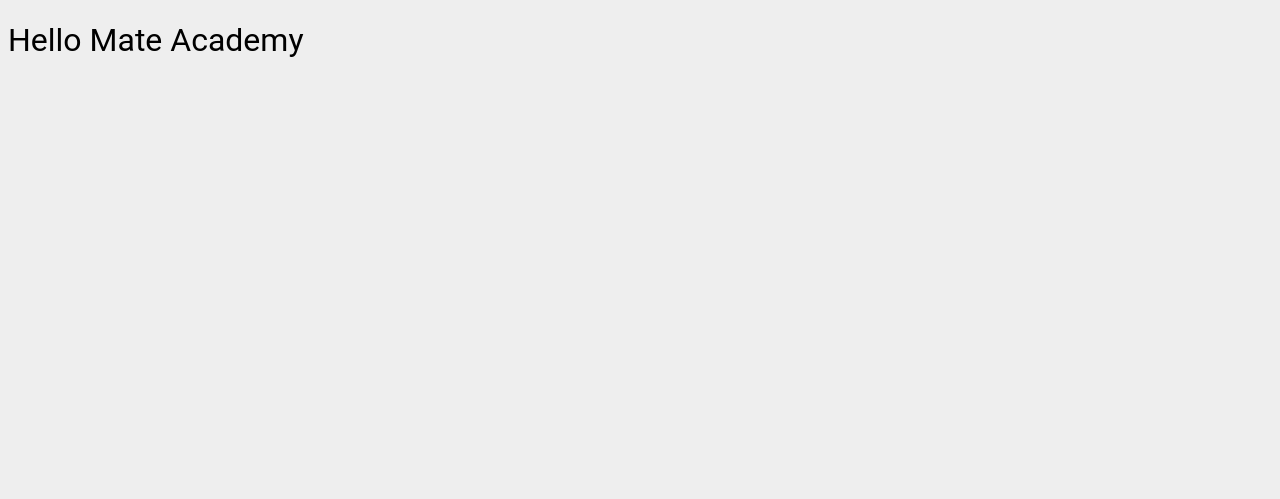
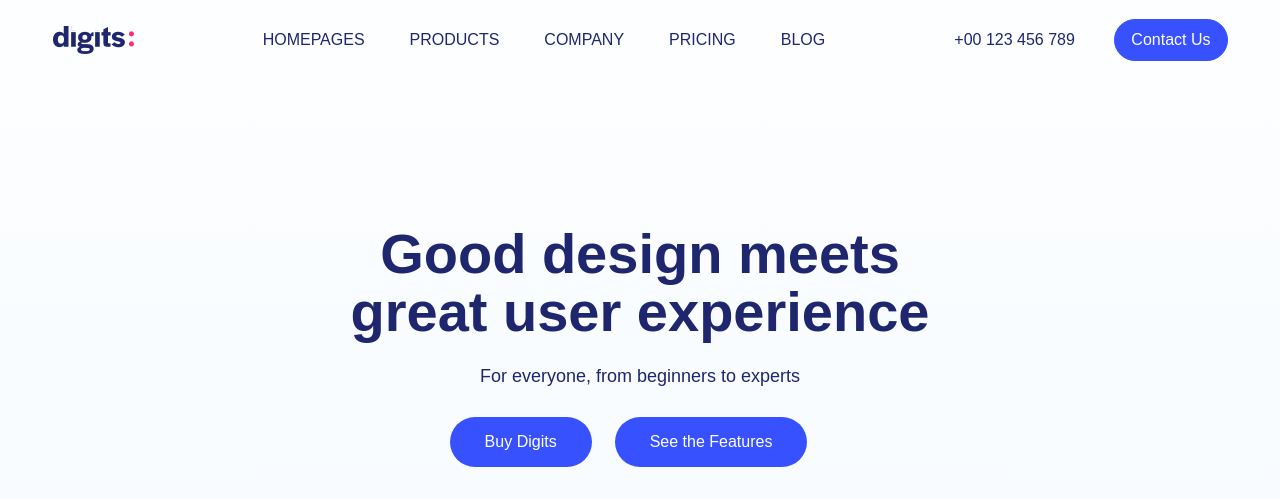
Before and after one commit to zhenya-mezhueva/Digits, a website built with Parcel: page src/index.html in a window 1280 px wide. Shown: the top 499 px of the page. Built offline with nearby package versions, Linux system fonts and the light colour scheme; files whose address does not match are found by name; a web font is replaced by a local one.

Commit message:
first commit

```diff
--- a/src/index.html
+++ b/src/index.html
@@ -3,11 +3,42 @@
   <head>
     <meta charset="UTF-8">
     <meta name="viewport" content="width=device-width, initial-scale=1.0">
-    <title>Title</title>
+    <title>Digits</title>
     <link rel="stylesheet" href="./styles/main.scss">
   </head>
   <body>
-    <h1>Hello Mate Academy</h1>
-    <script type="text/javascript" src="scripts/main.js"></script>
+<!--    <h1>Hello Mate Academy</h1>-->
+<!--    <script type="text/javascript" src="scripts/main.js"></script>-->
+    <header class="header container">
+      <div class="top-bar header__top-bar">
+        <a href="" class="top-bar__link">
+          <img
+            class="top-bar__logo"
+            src="images/logo.png"
+            alt="logo">
+        </a>
+        <nav class="nav top-bar__nav">
+          <ul class="nav__list">
+            <li class="nav__item"><a href="" class="nav__link">Homepages</a></li>
+            <li class="nav__item"><a href="" class="nav__link">Products</a></li>
+            <li class="nav__item"><a href="" class="nav__link">Company</a></li>
+            <li class="nav__item"><a href="" class="nav__link">Pricing</a></li>
+            <li class="nav__item"><a href="" class="nav__link">Blog</a></li>
+          </ul>
+        </nav>
+        <div class="top-bar__contacts">
+          <span class="top-bar__phone">+00 123 456 789</span>
+          <a href="#" class="top-bar__button">Contact Us</a>
+        </div>
+      </div>
+      <h1 class="header__title">Good design meets <br>
+        great user experience</h1>
+      <p class="header__subtitle">For everyone, from beginners to experts</p>
+      <div class="header__buttons">
+        <a href="" class="header__button">Buy Digits</a>
+        <a href="" class="header__button">See the Features</a>
+      </div>
+      <img class="header__picture" src="images/header-graphic.svg" alt="header pictuge">
+    </header>
   </body>
 </html>
--- a/src/styles/_fonts.scss
+++ b/src/styles/_fonts.scss
@@ -1,6 +1,20 @@
 @font-face {
-  font-family: "Roboto";
-  src: url("../fonts/Roboto-Regular-webfont.woff") format("woff");
-  font-weight: normal;
+  font-family: "halyard-display";
+  src: url("../fonts/Halyard/Halyard Display Medium.ttf");
+  font-weight: 500;
   font-style: normal;
 }
+
+@font-face {
+  font-family: "halyard-display";
+  src: url("../fonts/Halyard/Halyard Display SemiBold.ttf");
+  font-weight: 600;
+  font-style: normal;
+}
+
+@font-face {
+  font-family: "halyard-text";
+  src: url("../fonts/Halyard/Halyard Text Regular.ttf");
+  font-weight: 400;
+  font-style: normal;
+}
--- /dev/null
+++ b/src/styles/_reset.scss
@@ -0,0 +1,19 @@
+body,
+h1,
+p,
+ul,
+li {
+  margin: 0;
+}
+
+a {
+  text-decoration: none;
+ }
+
+ul {
+  padding: 0;
+}
+
+* {
+  box-sizing: border-box;
+}
--- /dev/null
+++ b/src/styles/header.scss
@@ -0,0 +1,53 @@
+@import "utils";
+
+.header {
+  position: relative;
+  height: 960px;
+  font-family: $textFont;
+  color: #1e266d;
+  background: linear-gradient(180deg, rgba(242, 249, 255, 0.12) 0%, #f2f9ff 100%);
+
+  &__top-bar {
+    margin: 0 auto 145px;
+  }
+
+  &__title {
+    text-align: center;
+    font-family: $headersFont;
+    font-size: 56px;
+    line-height: 58px;
+    font-weight: bold;
+    margin-bottom: 25px;
+  }
+
+  &__subtitle {
+    text-align: center;
+    font-family: $textFont;
+    font-size: 18px;
+    margin-bottom: 30px;
+  }
+
+  &__buttons {
+    display: flex;
+    justify-content: center;
+    margin-bottom: 35px;
+  }
+
+  &__button {
+    display: inline-block;
+    margin-right: 23px;
+    line-height: 50px;
+    font-family: $textFont;
+    font-size: 16px;
+    padding: 0 35px;
+    background-color: #3751ff;
+    color: white;
+    border-radius: 100px;
+  }
+
+  &__picture {
+    position: relative;
+    left: 50%;
+    transform: translate(-50%, 0);
+  }
+}
--- a/src/styles/main.scss
+++ b/src/styles/main.scss
@@ -1,7 +1,11 @@
 @import "utils";
 @import "fonts";
 @import "typography";
+@import "header";
+@import "reset";
+@import "nav";
+@import "top-bar";
 
-body {
-  background: $c-gray;
+.container {
+  margin: 0 auto;
 }
--- /dev/null
+++ b/src/styles/nav.scss
@@ -0,0 +1,20 @@
+@import "utils";
+
+.nav {
+  display: block;
+
+  &__list {
+    display: inline-grid;
+    grid-template-columns: repeat(5, max-content);
+    gap: 0 45px;
+    list-style: none;
+  }
+  &__link {
+    display: inline-block;
+    font-size: 16px;
+    text-transform: uppercase;
+    line-height: 80px;
+    color: $headersTextColor;
+  }
+
+}
--- /dev/null
+++ b/src/styles/top-bar.scss
@@ -0,0 +1,27 @@
+.top-bar {
+  display: flex;
+  max-width: 1175px;
+  justify-content: space-between;
+  align-items: center;
+
+  &__link {
+    display: inline-block;
+    height: 28px;
+  }
+
+  &__phone {
+    margin-right: 35px;
+  }
+
+  &__button {
+    display: inline-block;
+    text-align: center;
+    line-height: 40px;
+    color: #fff;
+    background-color: #3751ff;
+    border: 1px solid #3751ff;
+    border-radius: 100px;
+    padding: 0 16px;
+  }
+
+}
--- a/src/styles/utils/_vars.scss
+++ b/src/styles/utils/_vars.scss
@@ -1 +1,7 @@
-$c-gray: #eee;
+
+
+$headersTextColor: #1e266d;
+$borderColor: #f8aec3;
+
+$headersFont: "halyard-display", sans-serif;
+$textFont: "halyard-text", sans-serif;
```
Also changed, not shown: src/images/header-graphic.svg (added), src/images/logo.png (added).
